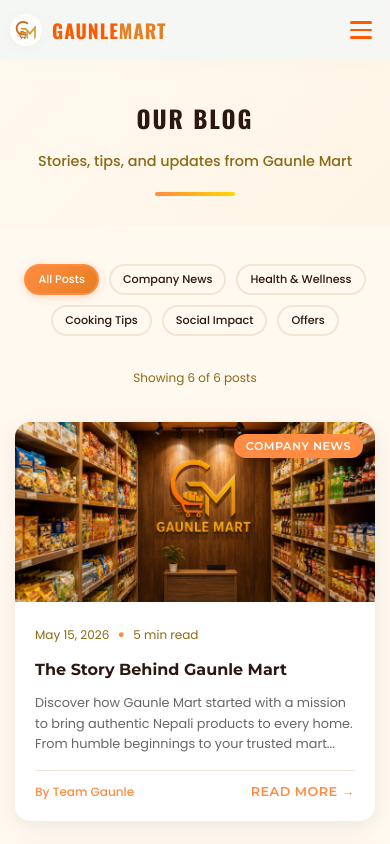
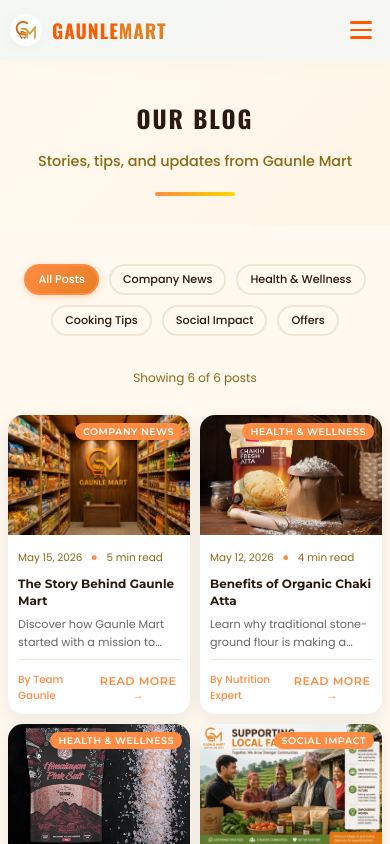
Before and after one commit to kismatdahal1-afk/GaunleMart, a React (Create React App) app: page /blog in a window 390 px wide. Shown: the top 844 px of the page. Built offline with nearby package versions, Linux system fonts and the light colour scheme.

Commit message:
Update Responsive Design-mobile view & removed password hint

```diff
--- a/src/components/AdminRoute.js
+++ b/src/components/AdminRoute.js
@@ -1,4 +1,4 @@
-// AdminRoute.js - Password protection with beautiful UI
+// AdminRoute.js - Password protection with beautiful UI (Hint removed)
 import React, { useState, useEffect } from 'react';
 
 const AdminRoute = ({ children }) => {
@@ -68,7 +68,7 @@
             </button>
           </form>
 
-          <p className="login-hint">Hint: Use password "admin123"</p>
+          {/* Hint paragraph REMOVED */}
         </div>
       </div>
     );
--- a/src/components/Footer.css
+++ b/src/components/Footer.css
@@ -1,4 +1,4 @@
-/* Footer.css - Compact footer with larger fonts */
+/* Footer.css - Compact footer with larger fonts - Responsive Optimized */
 @import url('https://fonts.googleapis.com/css2?family=Montserrat:wght@400;500;600;700&family=Poppins:wght@300;400;500;600&display=swap');
 
 .footer {
@@ -228,7 +228,8 @@
   .footer-container {
     grid-template-columns: repeat(2, 1fr);
     text-align: center;
-    gap: 30px;
+    gap: 25px;
+    padding: 30px 15px;
   }
 
   .footer-logo {
@@ -260,13 +261,31 @@
     flex-direction: column;
     text-align: center;
   }
+
+  /* Reduce padding for compact footer */
+  .footer-container {
+    gap: 20px;
+  }
+
+  .footer-title {
+    margin-bottom: 10px;
+    font-size: 1rem;
+  }
+
+  .footer-links li {
+    margin-bottom: 6px;
+  }
+
+  .footer-contact li {
+    margin-bottom: 8px;
+  }
 }
 
 @media screen and (max-width: 480px) {
   .footer-container {
     grid-template-columns: 1fr;
-    gap: 30px;
-    padding: 30px 15px;
+    gap: 25px;
+    padding: 25px 15px;
   }
 
   .footer-brand-name {
--- a/src/components/Footer.js
+++ b/src/components/Footer.js
@@ -33,7 +33,7 @@
           </div>
         </div>
 
-        {/* Column 2: Quick Links */}
+        {/* Column 2: Quick Links - ADDED ADMIN LINK */}
         <div className="footer-col">
           <h3 className="footer-title">Quick Links</h3>
           <ul className="footer-links">
@@ -42,6 +42,7 @@
             <li><Link to="/cart" onClick={handleLinkClick}>🛒 Cart</Link></li>
             <li><Link to="/blog" onClick={handleLinkClick}>📝 Blog</Link></li>
             <li><Link to="/about" onClick={handleLinkClick}>ℹ️ About</Link></li>
+            <li><Link to="/admin/dashboard" onClick={handleLinkClick}>👑 Admin</Link></li>
           </ul>
         </div>
 
--- a/src/components/NavigationDrawer.css
+++ b/src/components/NavigationDrawer.css
@@ -1,4 +1,4 @@
-/* NavigationDrawer.css - Vertical sliding drawer styles */
+/* NavigationDrawer.css - Vertical sliding drawer styles with reduced width */
 @import url('https://fonts.googleapis.com/css2?family=Montserrat:wght@400;500;600;700&family=Poppins:wght@300;400;500;600&display=swap');
 
 /* ========== OVERLAY ========== */
@@ -20,25 +20,25 @@
   visibility: visible;
 }
 
-/* ========== DRAWER ========== */
+/* ========== DRAWER - FIXED WIDTH (70%, max 320px) ========== */
 .navigation-drawer {
   position: fixed;
   top: 0;
-  right: -100%;
-  width: 85%;
-  max-width: 380px;
+  left: -100%;  /* Changed from right to left for better UX */
+  width: 70%;
+  max-width: 320px;
   height: 100vh;
   background: linear-gradient(180deg, #D35400, #E67E22, #F39C12);
   z-index: 1000;
-  transition: right 0.3s ease;
+  transition: left 0.3s ease;
   display: flex;
   flex-direction: column;
   overflow-y: auto;
-  box-shadow: -5px 0 25px rgba(0, 0, 0, 0.2);
+  box-shadow: 5px 0 25px rgba(0, 0, 0, 0.2);
 }
 
 .navigation-drawer.open {
-  right: 0;
+  left: 0;
 }
 
 /* Scrollbar styling */
@@ -258,8 +258,8 @@
 /* ========== RESPONSIVE ========== */
 @media screen and (max-width: 480px) {
   .navigation-drawer {
-    width: 90%;
-    max-width: 320px;
+    width: 80%;
+    max-width: 280px;
   }
 
   .drawer-brand-name {
--- a/src/components/NavigationDrawer.js
+++ b/src/components/NavigationDrawer.js
@@ -1,5 +1,5 @@
-// NavigationDrawer.js - Vertical sliding navigation drawer
-import React, { useEffect } from 'react';
+// NavigationDrawer.js - Vertical sliding navigation drawer with Admin link
+import React, { useState, useEffect } from 'react';
 import { Link } from 'react-router-dom';
 import './NavigationDrawer.css';
 import logoImage from '../images/logo.jpg';
@@ -38,7 +38,7 @@
           ✕
         </button>
 
-        {/* Brand Section - Same as footer */}
+        {/* Brand Section */}
         <div className="drawer-brand">
           <div className="drawer-logo">
             <div className="drawer-logo-circle">
@@ -58,7 +58,7 @@
         {/* Divider */}
         <div className="drawer-divider"></div>
 
-        {/* Quick Links Section */}
+        {/* Quick Links Section - ADDED ADMIN LINK */}
         <div className="drawer-section">
           <h3 className="drawer-section-title">Quick Links</h3>
           <ul className="drawer-links">
@@ -67,6 +67,7 @@
             <li><Link to="/cart" onClick={handleLinkClick}>🛒 Cart</Link></li>
             <li><Link to="/blog" onClick={handleLinkClick}>📝 Blog</Link></li>
             <li><Link to="/about" onClick={handleLinkClick}>ℹ️ About</Link></li>
+            <li><Link to="/admin/dashboard" onClick={handleLinkClick}>👑 Admin</Link></li>
           </ul>
         </div>
 
--- a/src/pages/AdminDashboard.css
+++ b/src/pages/AdminDashboard.css
@@ -150,6 +150,7 @@
     font-size: 1.3rem;
   }
 }
+
 /* Recent Products Section */
 .recent-products-section {
   background: white;
@@ -165,7 +166,7 @@
   color: #2c1810;
   margin-bottom: 20px;
   padding-bottom: 10px;
-  border-bottom:none;
+  border-bottom: none;
 }
 
 .recent-products-table {
@@ -254,9 +255,6 @@
   margin-bottom: 15px;
 }
 
-@keyframes spin {
-  to { transform: rotate(360deg); }
-}
 /* ========== ADMIN LOGIN PAGE STYLES ========== */
 .admin-login-container {
   display: flex;
@@ -373,13 +371,7 @@
   box-shadow: 0 10px 20px rgba(255, 140, 66, 0.3);
 }
 
-.login-hint {
-  font-family: 'Poppins', sans-serif;
-  font-size: 0.75rem;
-  color: #8B6914;
-  margin-top: 20px;
-  text-align: center;
-}
+/* .login-hint styles REMOVED */
 
 .login-loader {
   width: 40px;
@@ -391,9 +383,6 @@
   margin: 0 auto 15px;
 }
 
-@keyframes spin {
-  to { transform: rotate(360deg); }
-}
 /* ========== CHARTS SECTION ========== */
 .charts-section {
   display: grid;
@@ -508,6 +497,7 @@
     font-size: 1rem;
   }
 }
+
 /* ========== ENHANCED RECENT PRODUCTS SECTION ========== */
 .recent-products-header {
   display: flex;
--- a/src/pages/Blog.css
+++ b/src/pages/Blog.css
@@ -1,4 +1,6 @@
 /* Blog.css - Complete styling for blog page */
+/* UPDATED: Mobile now shows 2 blog cards per row */
+
 @import url('https://fonts.googleapis.com/css2?family=Montserrat:wght@300;400;500;600;700;800&family=Poppins:wght@300;400;500;600;700&display=swap');
 
 .blog-page {
@@ -136,6 +138,7 @@
 }
 
 /* ========== BLOG GRID ========== */
+/* Desktop: 2 columns, Mobile: also 2 columns */
 .blog-grid {
   display: grid;
   grid-template-columns: repeat(2, 1fr);
@@ -387,14 +390,24 @@
     font-size: 0.9rem;
   }
 
+  /* FIXED: 2 cards per row on tablet (keep same) */
   .blog-grid {
-    grid-template-columns: 1fr;
-    gap: 25px;
+    grid-template-columns: repeat(2, 1fr);
+    gap: 20px;
     padding: 15px;
   }
 
   .blog-card-image {
-    height: 200px;
+    height: 180px;
+  }
+
+  /* Smaller card content on tablet */
+  .blog-post-title {
+    font-size: 1rem;
+  }
+
+  .blog-excerpt {
+    font-size: 0.8rem;
   }
 
   .blog-categories {
@@ -445,21 +458,79 @@
   }
 }
 
+@media screen and (max-width: 550px) {
+  /* FIXED: Keep 2 cards per row on small mobile (not 1) */
+  .blog-grid {
+    grid-template-columns: repeat(2, 1fr);
+    gap: 12px;
+    padding: 10px;
+  }
+
+  .blog-card-image {
+    height: 140px;
+  }
+
+  .blog-card-content {
+    padding: 10px;
+  }
+
+  .blog-post-title {
+    font-size: 0.85rem;
+    margin-bottom: 6px;
+  }
+
+  .blog-excerpt {
+    font-size: 0.7rem;
+    margin-bottom: 8px;
+    display: -webkit-box;
+    -webkit-line-clamp: 2;
+    -webkit-box-orient: vertical;
+    overflow: hidden;
+  }
+
+  .blog-meta {
+    margin-bottom: 6px;
+  }
+
+  .blog-date,
+  .blog-read-time {
+    font-size: 0.65rem;
+  }
+
+  .blog-author {
+    font-size: 0.65rem;
+  }
+
+  .read-more-btn {
+    font-size: 0.7rem;
+  }
+
+  .blog-category-tag {
+    font-size: 0.6rem;
+    padding: 3px 8px;
+    top: 8px;
+    right: 8px;
+  }
+}
+
 @media screen and (max-width: 480px) {
   .blog-title {
     font-size: 1.5rem;
   }
 
-  .blog-post-title {
-    font-size: 1rem;
-  }
-
-  .blog-excerpt {
-    font-size: 0.8rem;
+  /* FIXED: 2 cards per row on very small mobile */
+  .blog-grid {
+    grid-template-columns: repeat(2, 1fr);
+    gap: 10px;
+    padding: 8px;
   }
 
   .blog-card-image {
-    height: 180px;
+    height: 120px;
+  }
+
+  .blog-post-title {
+    font-size: 0.75rem;
   }
 
   .category-filter-btn {
--- a/src/pages/Home.css
+++ b/src/pages/Home.css
@@ -1,4 +1,6 @@
 /* Home.css - Complete with fixed product visibility */
+/* UPDATED: Mobile now shows 3 products per row */
+
 @import url('https://fonts.googleapis.com/css2?family=Montserrat:wght@300;400;500;600;700;800;900&family=Oswald:wght@400;500;600;700&family=Poppins:wght@300;400;500;600;700;800&display=swap');
 
 /* ========== GLOBAL BACKGROUND ========== */
@@ -257,7 +259,7 @@
   font-weight: 500;
 }
 
-/* Products Grid - FIXED */
+/* Products Grid - Desktop: 3-4 columns, Mobile: 3 columns */
 .products-grid {
   display: grid !important;
   grid-template-columns: repeat(auto-fill, minmax(280px, 1fr)) !important;
@@ -474,10 +476,20 @@
     font-size: 1rem;
   }
 
+  /* FIXED: 3 products per row on tablet */
   .products-grid {
-    grid-template-columns: repeat(auto-fill, minmax(250px, 1fr)) !important;
-    gap: 20px !important;
+    grid-template-columns: repeat(3, 1fr) !important;
+    gap: 15px !important;
     padding: 15px !important;
+  }
+}
+
+@media screen and (max-width: 640px) {
+  /* FIXED: 3 products per row on mobile */
+  .products-grid {
+    grid-template-columns: repeat(3, 1fr) !important;
+    gap: 10px !important;
+    padding: 10px !important;
   }
 }
 
@@ -514,8 +526,10 @@
     font-size: 1.5rem;
   }
 
+  /* FIXED: 3 products per row on small mobile */
   .products-grid {
-    grid-template-columns: 1fr !important;
-    gap: 20px !important;
+    grid-template-columns: repeat(3, 1fr) !important;
+    gap: 8px !important;
+    padding: 8px !important;
   }
 }
```
Also changed, not shown: src/pages/Products.css (+43 -7 lines).
